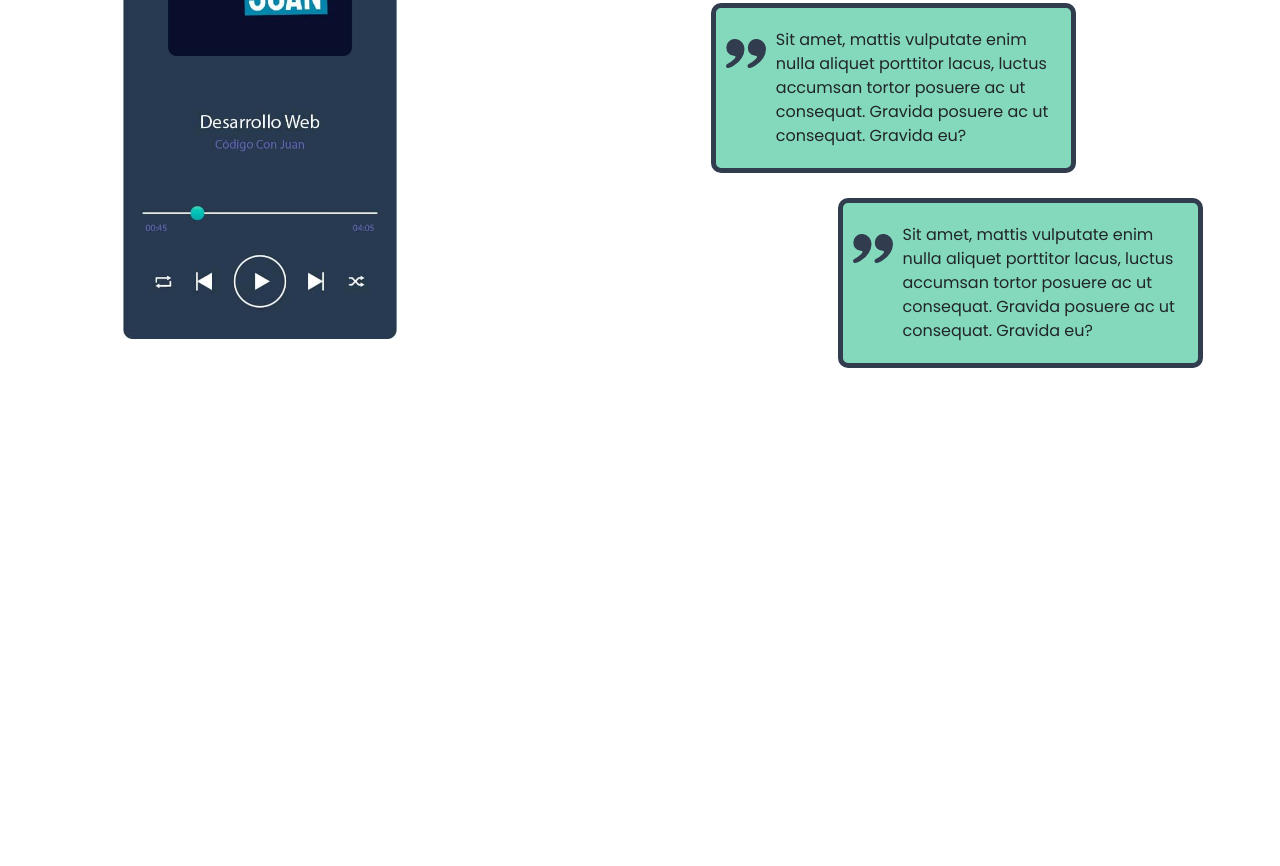
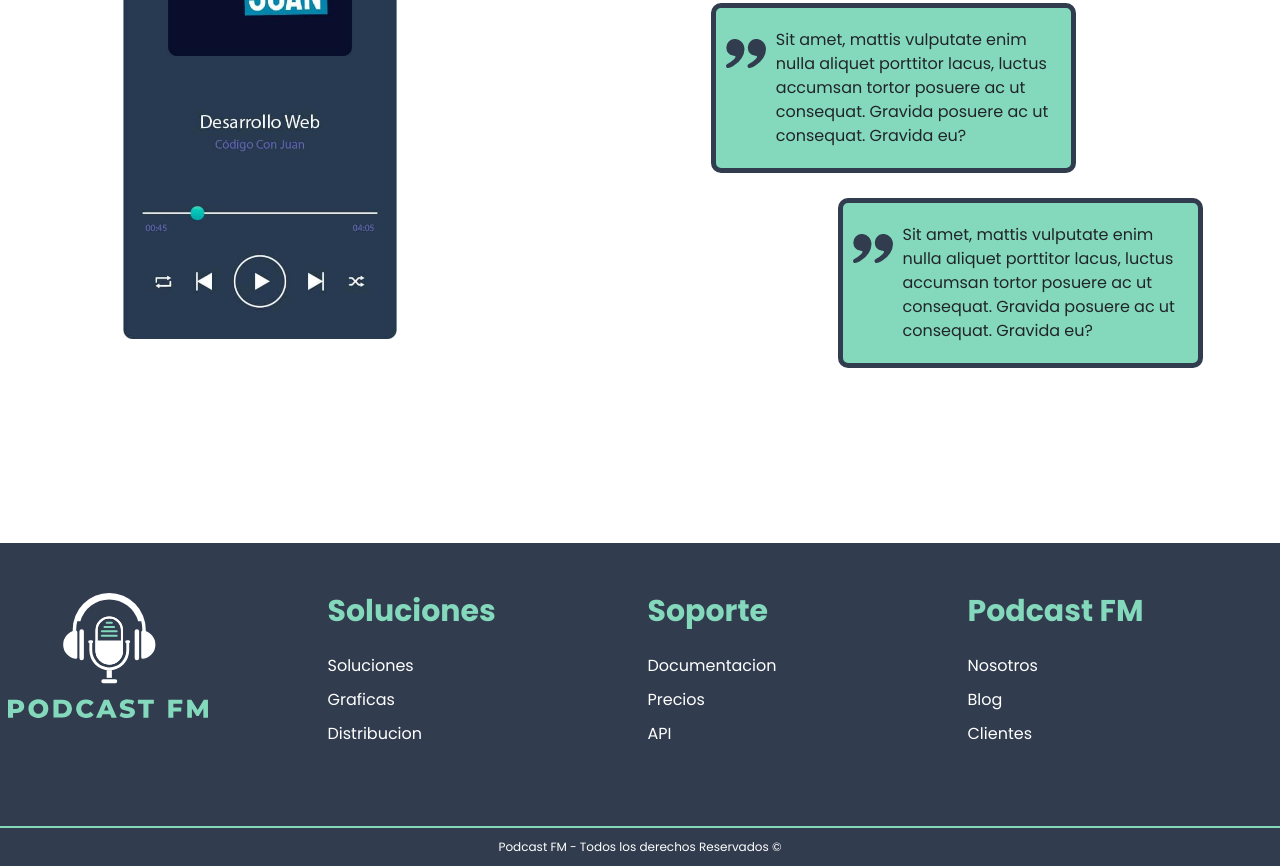
Before and after one commit to xandro2021/BootstrapPodcast, a website: page index.html in a window 1280 px wide. Shown: the part 4928-5794 px from the top of the page. Before the commit the page ends 5471 px from the top, so only its background shows below. Drawn offline with Linux system fonts and the light colour scheme.

Commit message:
Finish the page styling

```diff
--- a/index.html
+++ b/index.html
@@ -167,6 +167,46 @@
         </div>
     </section>
 
+    <footer class="footer">
+        <div class="footer__container">
+            <div class="footer__row">
+                <div class="footer__widget">
+                    <img class="footer__logo" alt="logo podcast fm" src="build/img/logo.svg" />
+                </div>
+
+                <div class="footer__widget">
+                    <h3 class="footer__heading">Soluciones</h3>
+                    <nav class="footer__nav">
+                        <a class="footer__link" href="#">Soluciones</a>
+                        <a class="footer__link" href="#">Graficas</a>
+                        <a class="footer__link" href="#">Distribucion</a>
+                    </nav>
+                </div>
+
+                <div class="footer__widget">
+                    <h3 class="footer__heading">Soporte</h3>
+                    <nav class="footer__nav">
+                        <a class="footer__link" href="#">Documentacion</a>
+                        <a class="footer__link" href="#">Precios</a>
+                        <a class="footer__link" href="#">API</a>
+                    </nav>
+                </div>
+
+                <div class="footer__widget">
+                    <h3 class="footer__heading">Podcast FM</h3>
+                    <nav class="footer__nav">
+                        <a class="footer__link" href="#">Nosotros</a>
+                        <a class="footer__link" href="#">Blog</a>
+                        <a class="footer__link" href="#">Clientes</a>
+                    </nav>
+                </div>
+
+            </div>
+        </div>
+
+        <p class="footer__copyright"> Podcast FM - Todos los derechos Reservados &copy; </p>
+    </footer>
+
 </body>
 
 </html>
--- /dev/null
+++ b/src/scss/ui/_footer.scss
@@ -0,0 +1,67 @@
+@use '../custom' as *;
+
+.footer {
+    background-color: $secondary;
+    color: $white;
+    text-align: center;
+
+    @include media-breakpoint-up(md) {
+        text-align: left;
+    }
+
+    &__container {
+        @include make-container;
+        max-width: map-get($map: $container-max-widths, $key: xxl);
+    }
+
+    &__row {
+        padding-top: 5rem;
+        padding-bottom: 5rem;
+        @include make-row;
+    }
+
+    &__widget {
+        @include make-col-ready;
+
+        @include media-breakpoint-up(md) {
+            @include make-col(3);
+        }
+
+        margin-bottom: 2rem;
+    }
+
+    &__logo {
+        width: 20rem;
+        margin-bottom: 5rem;
+
+        @include media-breakpoint-up(md) {
+            margin-bottom: 0;
+        }
+    }
+
+    &__heading {
+        color: $primary;
+    }
+
+    &__nav {
+
+    }
+
+    &__link {
+        color: $white;
+        text-decoration: none;
+        display: block;
+        font-size: 1.6rem;
+        margin-bottom: 1rem;
+    }
+
+    &__copyright {
+        @include make-container;
+        max-width: map-get($map: $container-max-widths, $key: xxl);
+        border-top: 2px solid $primary;
+        font-size: 1.2rem;
+        text-align: center;
+        padding: 1rem;
+        margin-bottom: 0;
+    }
+}
--- a/src/scss/ui/_index.scss
+++ b/src/scss/ui/_index.scss
@@ -4,3 +4,4 @@
 @forward 'estadisticas';
 @forward 'planes';
 @forward 'testimoniales';
+@forward 'footer';
```
Also changed, not shown: build/css/app.css, 1 other file.
